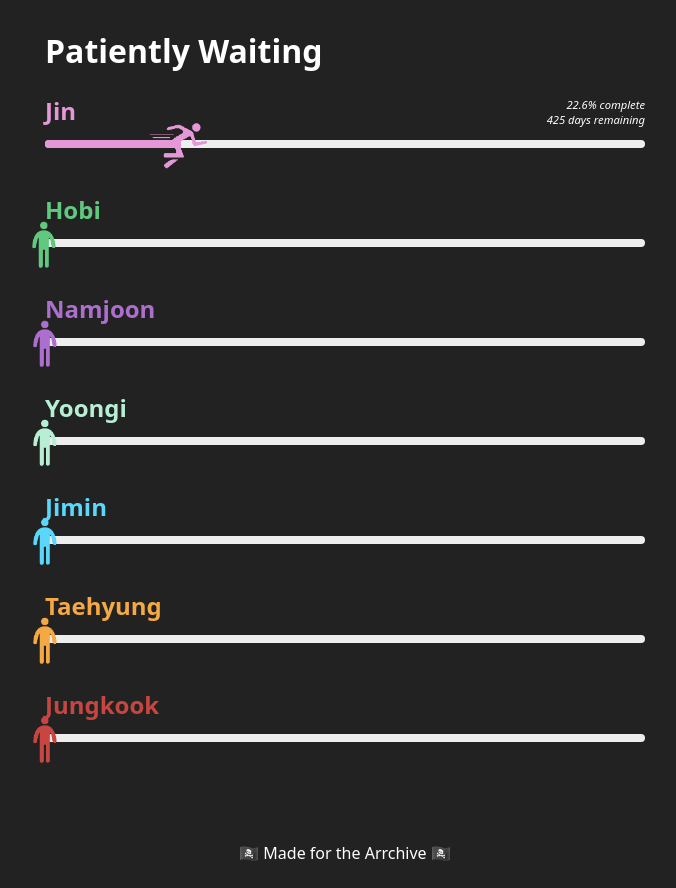
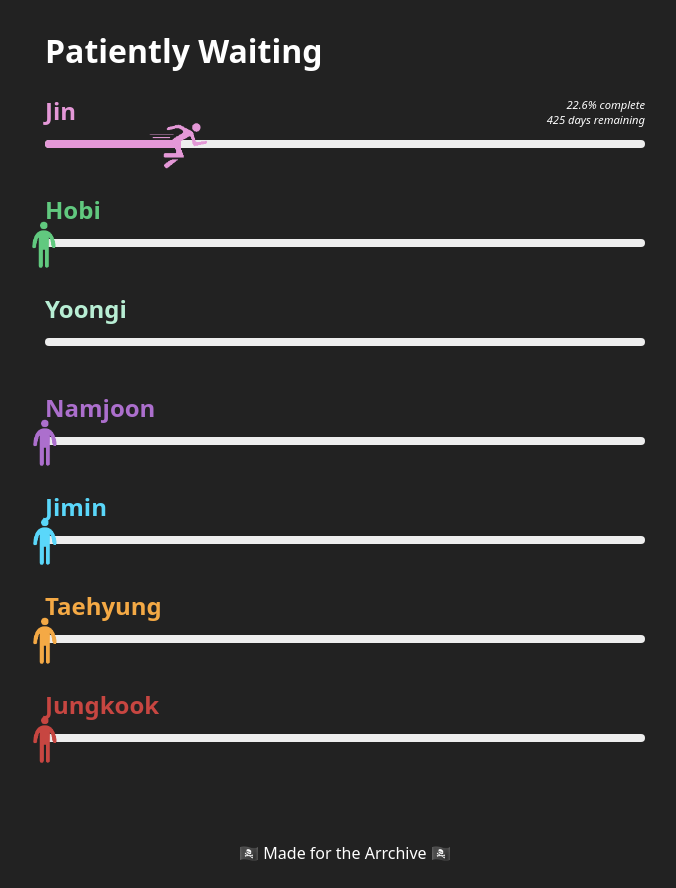
Before and after one commit to brewhousedigital/bts-army-countdown, a SvelteKit app: page / in a window 1280 px wide. Shown: the whole page, without its empty margins (295-971 px from the left). Built offline with nearby package versions, Linux system fonts and the light colour scheme.

Commit message:
Added Yoongi to the tracker

```diff
--- a/src/routes/+page.svelte
+++ b/src/routes/+page.svelte
@@ -4,8 +4,8 @@
   const timeline = [
     {name: "Jin", start: "12/13/2022", end: "6/13/2024", color: "#e498d7", icon: "icon-jin"},
     {name: "Hobi", start: "04/18/2023", end: "10/18/2024", color: "#61c97f", icon: "icon-hobi"},
+    {name: "Yoongi", start: "09/22/2023", end: "06/21/2025", color: "#b8eed4", icon: "icon-yoongi"},
     {name: "Namjoon", start: "", end: "", color: "#ac6fcd", icon: "icon-namjoon"},
-    {name: "Yoongi", start: "", end: "", color: "#b8eed4", icon: "icon-yoongi"},
     {name: "Jimin", start: "", end: "", color: "#5ad7fa", icon: "icon-jimin"},
     {name: "Taehyung", start: "", end: "", color: "#f4a945", icon: "icon-taehyung"},
     {name: "Jungkook", start: "", end: "", color: "#c74641", icon: "icon-jungkook"},
```
